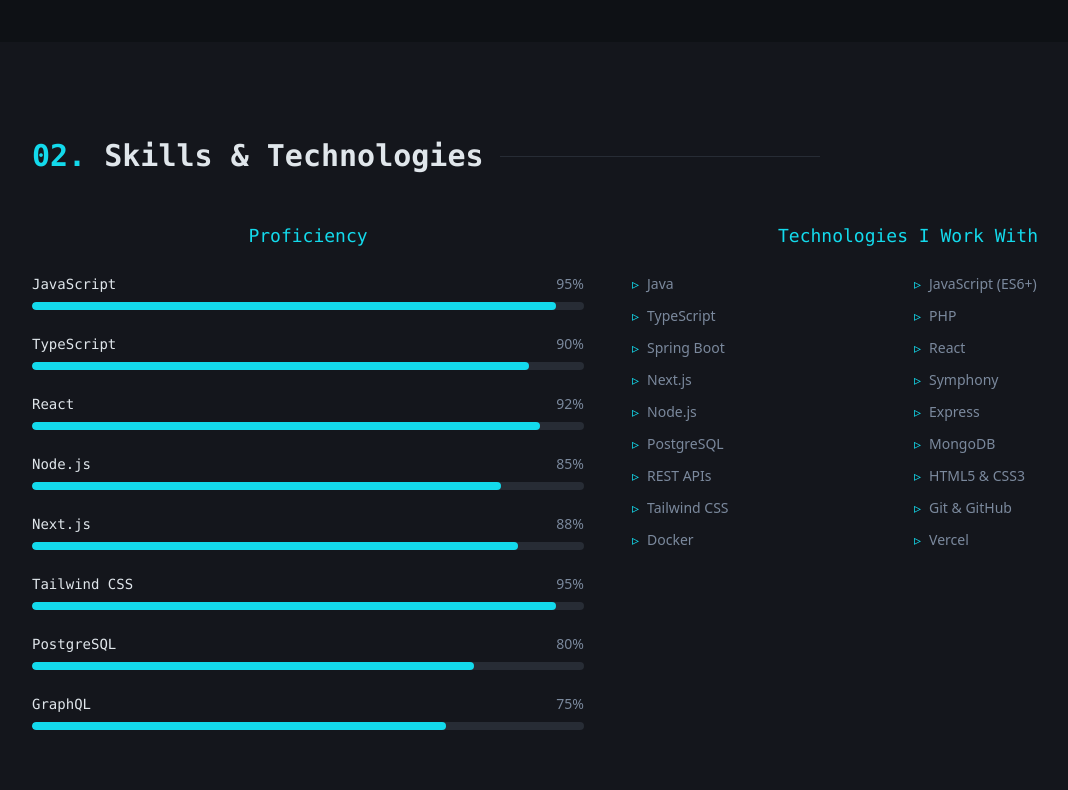
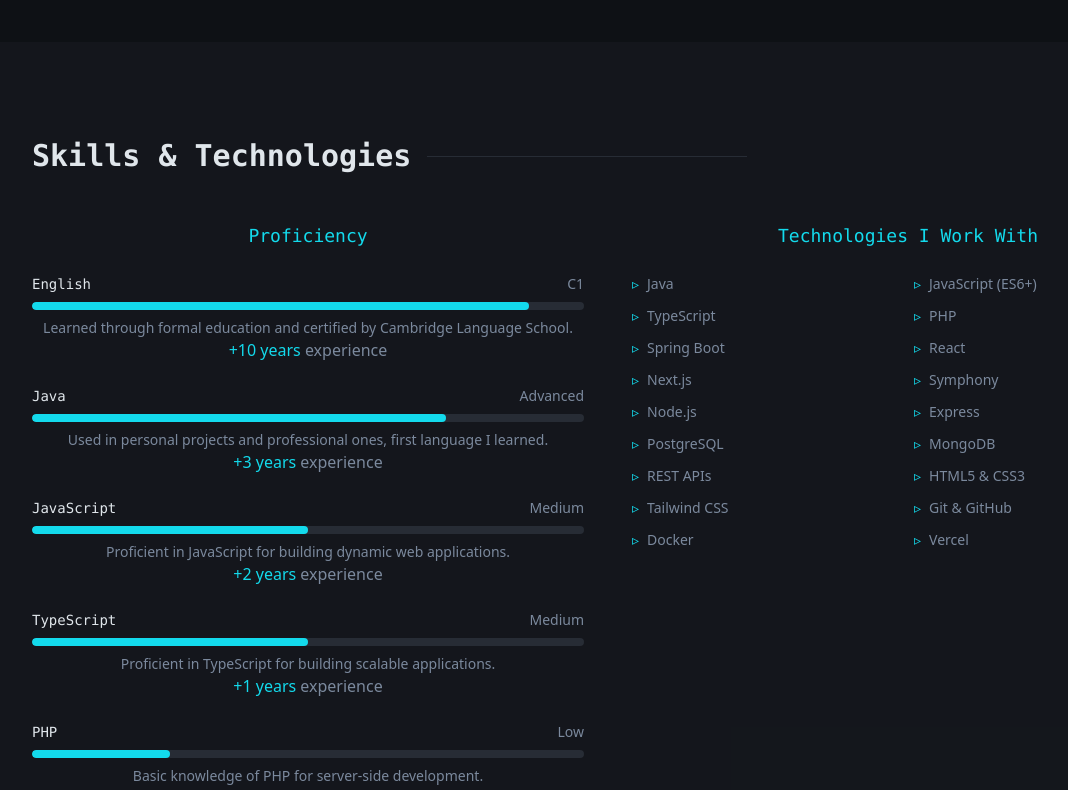
Before and after one commit to gonzalodiazcanavate/portfolio, a React app in the folder frontend/: page / in a window 1280 px wide. Shown: the part 1560-2350 px from the top of the page, without its empty margins (32-1100 px from the left). Built offline with nearby package versions, Linux system fonts and the light colour scheme; the HTML template or start-up script is replaced by a standard one.

Commit message:
refactor: Cambiada sección de skills en componente Skills.

```diff
--- a/frontend/src/components/Skills.tsx
+++ b/frontend/src/components/Skills.tsx
@@ -1,34 +1,4 @@
-const skills = [
-  { name: "JavaScript", level: 95 },
-  { name: "TypeScript", level: 90 },
-  { name: "React", level: 92 },
-  { name: "Node.js", level: 85 },
-  { name: "Next.js", level: 88 },
-  { name: "Tailwind CSS", level: 95 },
-  { name: "PostgreSQL", level: 80 },
-  { name: "GraphQL", level: 75 },
-];
-
-const technologies = [
-  "Java",
-  "JavaScript (ES6+)",
-  "TypeScript",
-  "PHP",
-  "Spring Boot",
-  "React",
-  "Next.js",
-  "Symphony",
-  "Node.js",
-  "Express",
-  "PostgreSQL",
-  "MongoDB",
-  "REST APIs",
-  "HTML5 & CSS3",
-  "Tailwind CSS",
-  "Git & GitHub",
-  "Docker",
-  "Vercel",
-];
+import { skills, technologies } from "@/helpers/skillsHelper";
 
 const Skills = () => {
   return (
@@ -38,7 +8,7 @@
           {/* Section Header */}
           <div className="flex items-center gap-4 mb-12">
             <h2 className="font-mono text-2xl md:text-3xl font-bold">
-              <span className="text-primary">02.</span> Skills & Technologies
+              Skills & Technologies
             </h2>
             <div className="h-px bg-border flex-1 max-w-xs" />
           </div>
@@ -51,13 +21,17 @@
                 <div key={skill.name} className="space-y-2">
                   <div className="flex justify-between text-sm">
                     <span className="font-mono">{skill.name}</span>
-                    <span className="text-muted-foreground">{skill.level}%</span>
+                    <span className="text-muted-foreground">{skill.level}</span>
                   </div>
                   <div className="h-2 bg-muted rounded-full overflow-hidden">
                     <div
                       className="h-full bg-primary rounded-full transition-all duration-1000 ease-out"
-                      style={{ width: `${skill.level}%` }}
+                      style={{ width: `${skill.pct}%` }}
                     />
+                  </div>
+                  <div className="text-muted-foreground">
+                    <p className="text-sm text-muted-foreground">{skill.description}</p>
+                    <p><span className="text-primary">+{skill.experience} years</span>  experience</p>
                   </div>
                 </div>
               ))}
--- /dev/null
+++ b/frontend/src/helpers/skillsHelper.ts
@@ -0,0 +1,39 @@
+interface Skill {
+    name: string;
+    level: string;
+    pct: number;
+    experience: number;
+    description: string;
+}
+
+export const skills: Skill[] = [
+    { name: "English", level: "C1", pct: 90, experience: 10, description: "Learned through formal education and certified by Cambridge Language School." },
+    { name: "Java", level: "Advanced", pct: 75, experience: 3, description: "Used in personal projects and professional ones, first language I learned." },
+    { name: "JavaScript", level: "Medium", pct: 50, experience: 2, description: "Proficient in JavaScript for building dynamic web applications." },
+    { name: "TypeScript", level: "Medium", pct: 50, experience: 1, description: "Proficient in TypeScript for building scalable applications." },
+    { name: "PHP", level: "Low", pct: 25, experience: 1, description: "Basic knowledge of PHP for server-side development." },
+    { name: "CSS", level: "Medium", pct: 50, experience: 3, description: "Proficient in CSS for styling web applications." },
+    { name: "SQL", level: "Advanced", pct: 75, experience: 3, description: "Advanced SQL for database design and optimization." },
+    { name: "Docker", level: "Advanced", pct: 75, experience: 2, description: "Experienced with Docker for containerization." },
+];
+
+export const technologies: string[] = [
+  "Java",
+  "JavaScript (ES6+)",
+  "TypeScript",
+  "PHP",
+  "Spring Boot",
+  "React",
+  "Next.js",
+  "Symphony",
+  "Node.js",
+  "Express",
+  "PostgreSQL",
+  "MongoDB",
+  "REST APIs",
+  "HTML5 & CSS3",
+  "Tailwind CSS",
+  "Git & GitHub",
+  "Docker",
+  "Vercel",
+];
```
